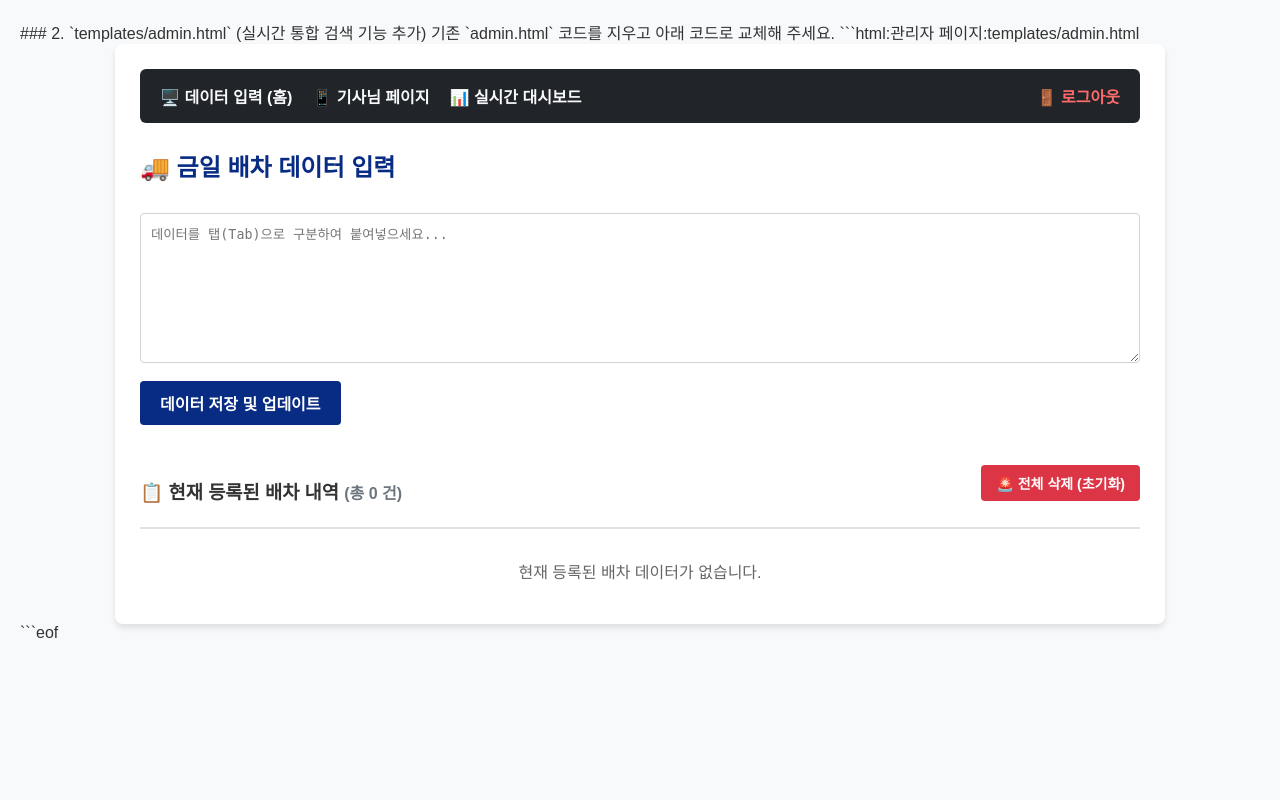
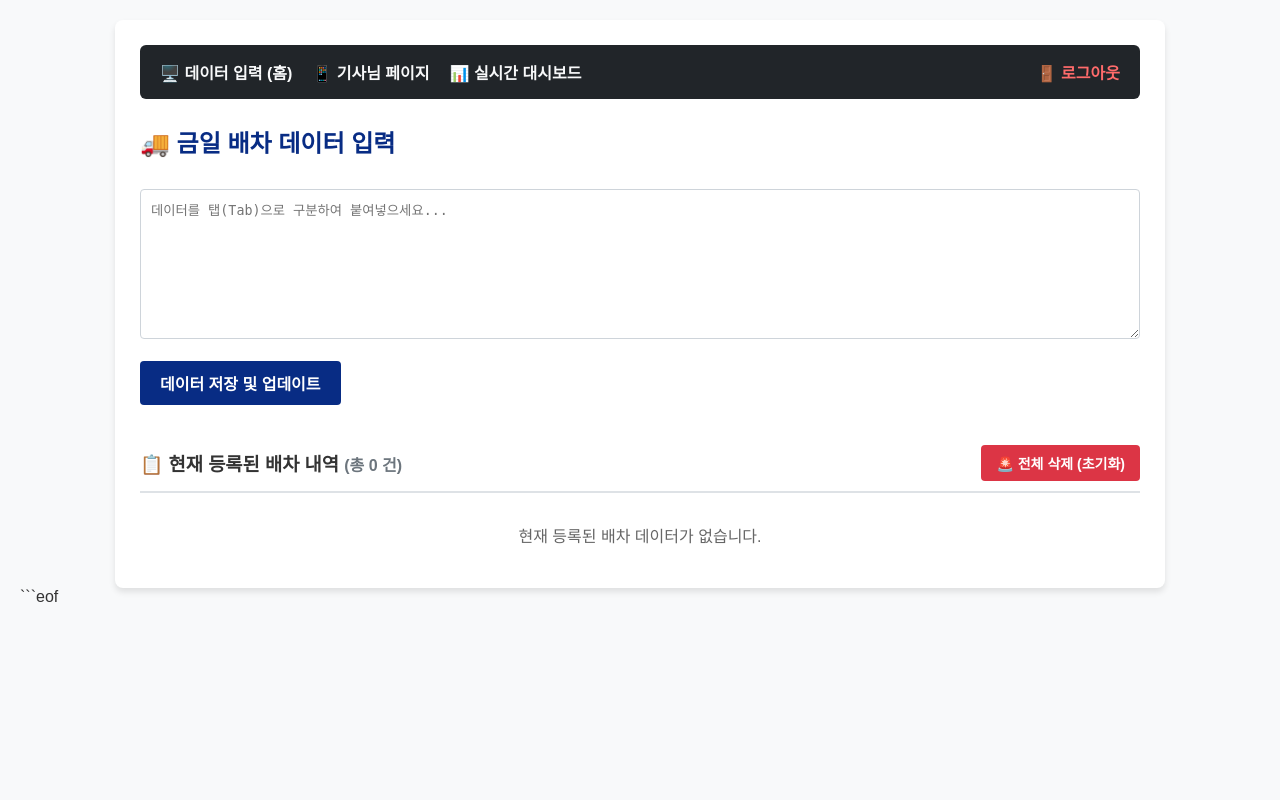
Before and after one commit to cic7860-creator/deliverytime-app, a Flask app: page /admin in a window 1280 px wide. Run offline with Flask 3, Linux system fonts and the light colour scheme; the visitor is signed in with stand-in values (Sample User, id 1); some web fonts are replaced.

Commit message:
Update admin.html

````diff
--- a/templates/admin.html
+++ b/templates/admin.html
@@ -1,7 +1,3 @@
-### 2. `templates/admin.html` (실시간 통합 검색 기능 추가)
-기존 `admin.html` 코드를 지우고 아래 코드로 교체해 주세요.
-
-```html:관리자 페이지:templates/admin.html
 <!DOCTYPE html>
 <html lang="ko">
 <head>
````
